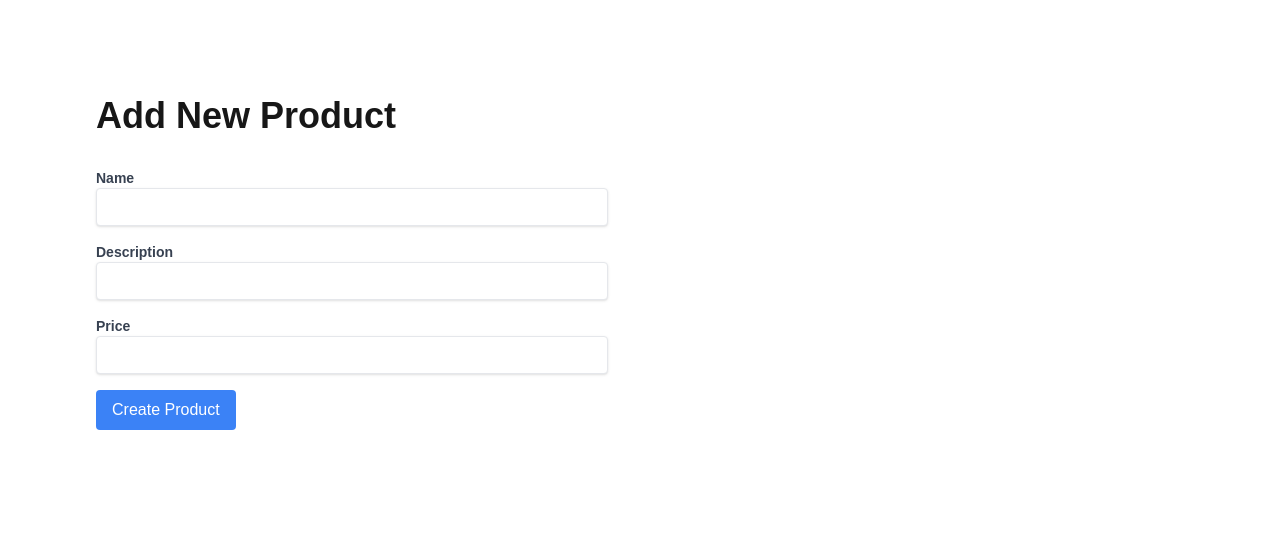
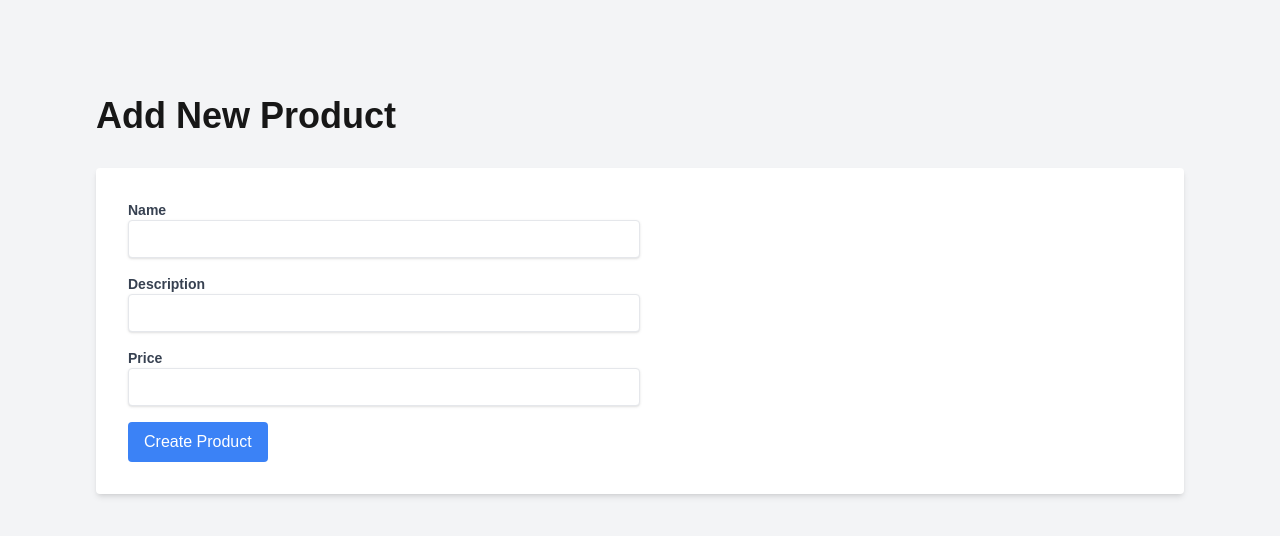
Before and after one commit to rjstebner/430-Group-Project, a Next.js app in the folder my-app/: page /products/new in a window 1280 px wide. Shown: the top 536 px of the page. Built offline with nearby package versions, Linux system fonts and the light colour scheme.

Commit message:
added basic styling to make it not look horrible, and added nav bar

```diff
--- a/my-app/src/app/products/new/page.tsx
+++ b/my-app/src/app/products/new/page.tsx
@@ -2,9 +2,14 @@ import ProductForm from '@/app/components/ProductForm';
 
 export default function NewProductPage() {
   return (
-    <main className="p-24">
-      <h1 className="text-4xl font-bold mb-8">Add New Product</h1>
-      <ProductForm mode="create" />
+
+    <main className="p-24 bg-gray-100 min-h-screen">
+      <div className="container mx-auto">
+        <h1 className="text-4xl font-bold mb-8">Add New Product</h1>
+        <div className="bg-white p-8 rounded shadow-md">
+          <ProductForm mode="create" />
+        </div>
+      </div>
     </main>
   );
 }
--- a/my-app/src/app/products/page.tsx
+++ b/my-app/src/app/products/page.tsx
@@ -4,6 +4,7 @@ import DeleteButton from '../components/DeleteButton';
 import { getServerSession } from 'next-auth/next';
 import { authOptions } from '../api/auth/[...nextauth]/route';
 import { redirect } from 'next/navigation';
+import NavBar from '@/app/ui/nav-bar';
 
 interface Params {
   // Define the expected structure of params here
@@ -27,7 +28,6 @@ export default async function ProductsPage({ params }: { params: Params }) {
     return null; // Ensure the component does not render
   }
 
-  // Fetch products by user ID
   const userId = session.user.id;
   if (typeof userId !== 'string') {
     throw new Error('User ID is not a string');
@@ -35,7 +35,10 @@ export default async function ProductsPage({ params }: { params: Params }) {
   const products = await getProductsByUserId(userId);
 
   return (
-    <main className="p-24">
+    <>
+      <NavBar />
+      <main className="p-24 bg-gray-100 min-h-screen">
+        <div className="container mx-auto">
           <div className="flex justify-between items-center mb-8">
             <h1 className="text-4xl font-bold">Products</h1>
             <Link href="/products/new" className="bg-green-500 hover:bg-green-600 text-white px-4 py-2 rounded">
@@ -44,7 +47,7 @@ export default async function ProductsPage({ params }: { params: Params }) {
           </div>
           <div className="grid gap-4">
             {products.map((product) => (
-          <div key={product.id} className="border p-4 rounded flex justify-between">
+              <div key={product.id} className="border p-4 rounded flex justify-between bg-white shadow-md">
                 <div>
                   <h2 className="text-xl font-bold">{product.name}</h2>
                   <p className="text-gray-600">{product.description}</p>
@@ -59,6 +62,8 @@ export default async function ProductsPage({ params }: { params: Params }) {
               </div>
             ))}
           </div>
+        </div>
       </main>
+    </>
   );
 }
```
Lines whose indentation alone changed are shown as unchanged.
